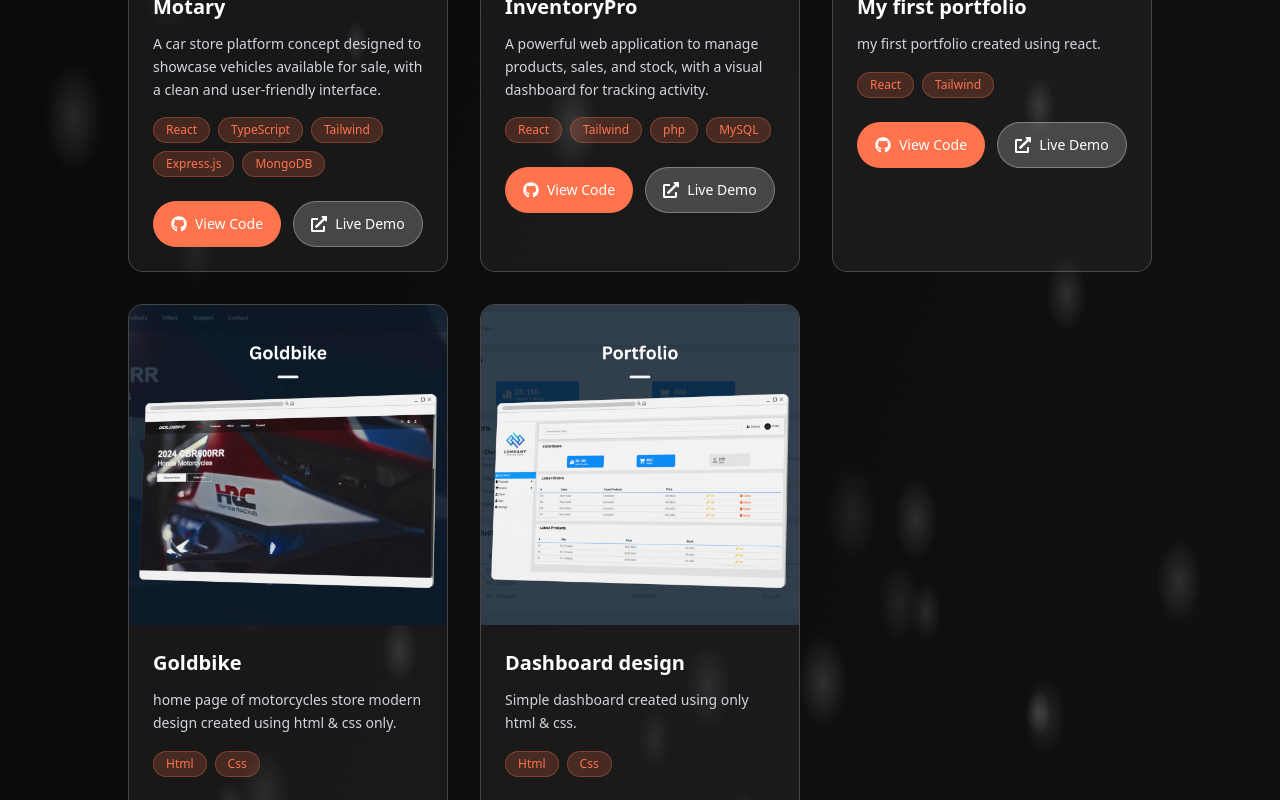
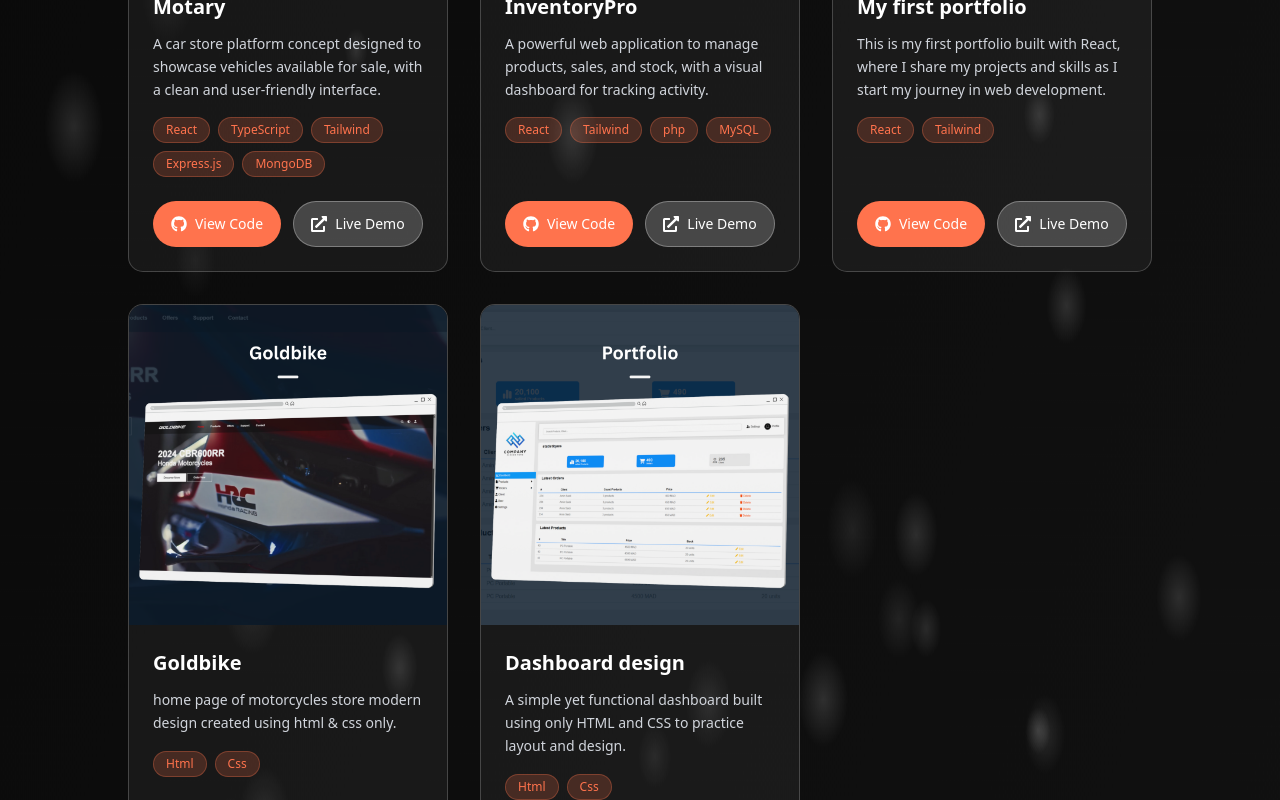
Before and after one commit to badriyassine/Yassine_badri, a React (Vite) app: page /#/projects in a window 1280 px wide. Shown: the part 480-1280 px from the top of the page. Built offline with nearby package versions, Linux system fonts and the light colour scheme.

Commit message:
stable version

```diff
--- a/src/pages/AllProjects.jsx
+++ b/src/pages/AllProjects.jsx
@@ -19,7 +19,7 @@ const allProjects = [
     title: "InventoryPro",
     image: "/images/projects/InventoryPro2.png",
     description:
-    "A powerful web application to manage products, sales, and stock, with a visual dashboard for tracking activity.",
+      "A powerful web application to manage products, sales, and stock, with a visual dashboard for tracking activity.",
     tech: ["React", "Tailwind", "php", "MySQL"],
     githubUrl: "https://github.com/badriyassine/InventoryPro",
     demoUrl: "https://github.com/badriyassine/InventoryPro",
@@ -29,7 +29,7 @@ const allProjects = [
     title: "My first portfolio",
     image: "/images/projects/Portfolio.png",
     description:
-      "my first portfolio created using react.",
+      "This is my first portfolio built with React, where I share my projects and skills as I start my journey in web development.",
     tech: ["React", "Tailwind"],
     githubUrl: "https://github.com/badriyassine/Portfolio",
     demoUrl: "https://github.com/badriyassine/Portfolio",
@@ -48,8 +48,7 @@ const allProjects = [
     id: 5,
     title: "Dashboard design",
     image: "/images/projects/Dashboard.png",
-    description:
-      "Simple dashboard created using only html & css.",
+    description: "A simple yet functional dashboard built using only HTML and CSS to practice layout and design.",
     tech: ["Html", "Css"],
     githubUrl: "https://github.com/badriyassine/Dashboard-design",
     demoUrl: "https://github.com/badriyassine/Dashboard-design",
@@ -86,7 +85,7 @@ const AllProjects = () => {
           {allProjects.map((project, index) => (
             <div
               key={project.id}
-              className="group bg-white/5 border border-white/20 rounded-[15px] overflow-hidden transition-all duration-500 hover:border-[#ff734d] hover:shadow-[0_0_30px_rgba(255,115,77,0.3)] cursor-pointer"
+              className="group bg-white/5 border border-white/20 rounded-[15px] overflow-hidden transition-all duration-500 hover:border-[#ff734d] hover:shadow-[0_0_30px_rgba(255,115,77,0.3)] cursor-pointer flex flex-col h-full"
             >
               {/* Project Image */}
               <div className="relative h-64 sm:h-80 overflow-hidden">
@@ -98,7 +97,7 @@ const AllProjects = () => {
               </div>
 
               {/* Project Info */}
-              <div className="p-6">
+              <div className="p-6 flex flex-col flex-grow">
                 <h3 className="text-xl font-bold text-white mb-3 group-hover:text-[#ff734d] transition-colors duration-300">
                   {project.title}
                 </h3>
@@ -119,7 +118,7 @@ const AllProjects = () => {
                 </div>
 
                 {/* Action Buttons */}
-                <div className="flex gap-3">
+                <div className="flex gap-3 mt-auto">
                   <a
                     href={project.githubUrl}
                     target="_blank"
```
